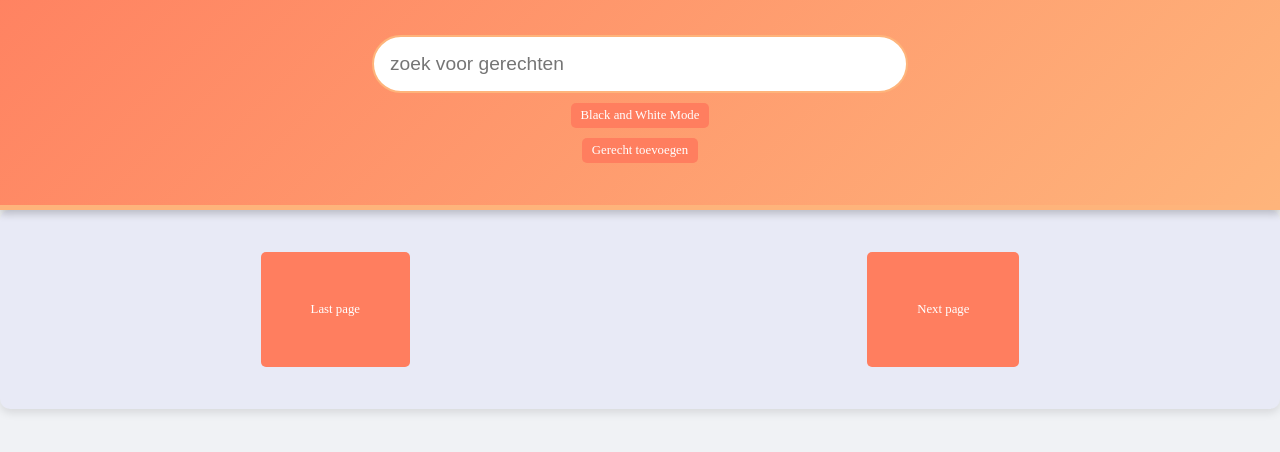
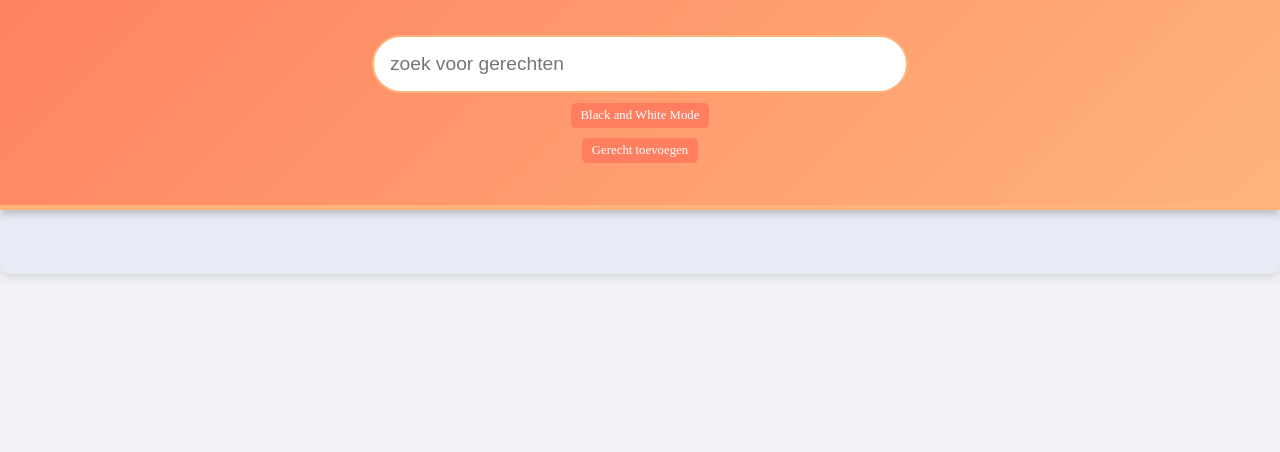
Before and after one commit to PieterLuypaert/Recipes-app, a website: page app/site/index.html in a window 1280 px wide. Shown: the part 140-592 px from the top of the page. Drawn offline with Linux system fonts and the light colour scheme; no server answers; a web font is replaced by a local one.

Commit message:
remove unnecessary buttons from index.html

```diff
--- a/app/site/index.html
+++ b/app/site/index.html
@@ -30,8 +30,7 @@
 
 
         <div class="button-container">
-            <button class="page-button" id="btnlast">Last page</button>
-            <button class="page-button" id="btn">Next page</button>
+
         </div>
     </main>
 
```
